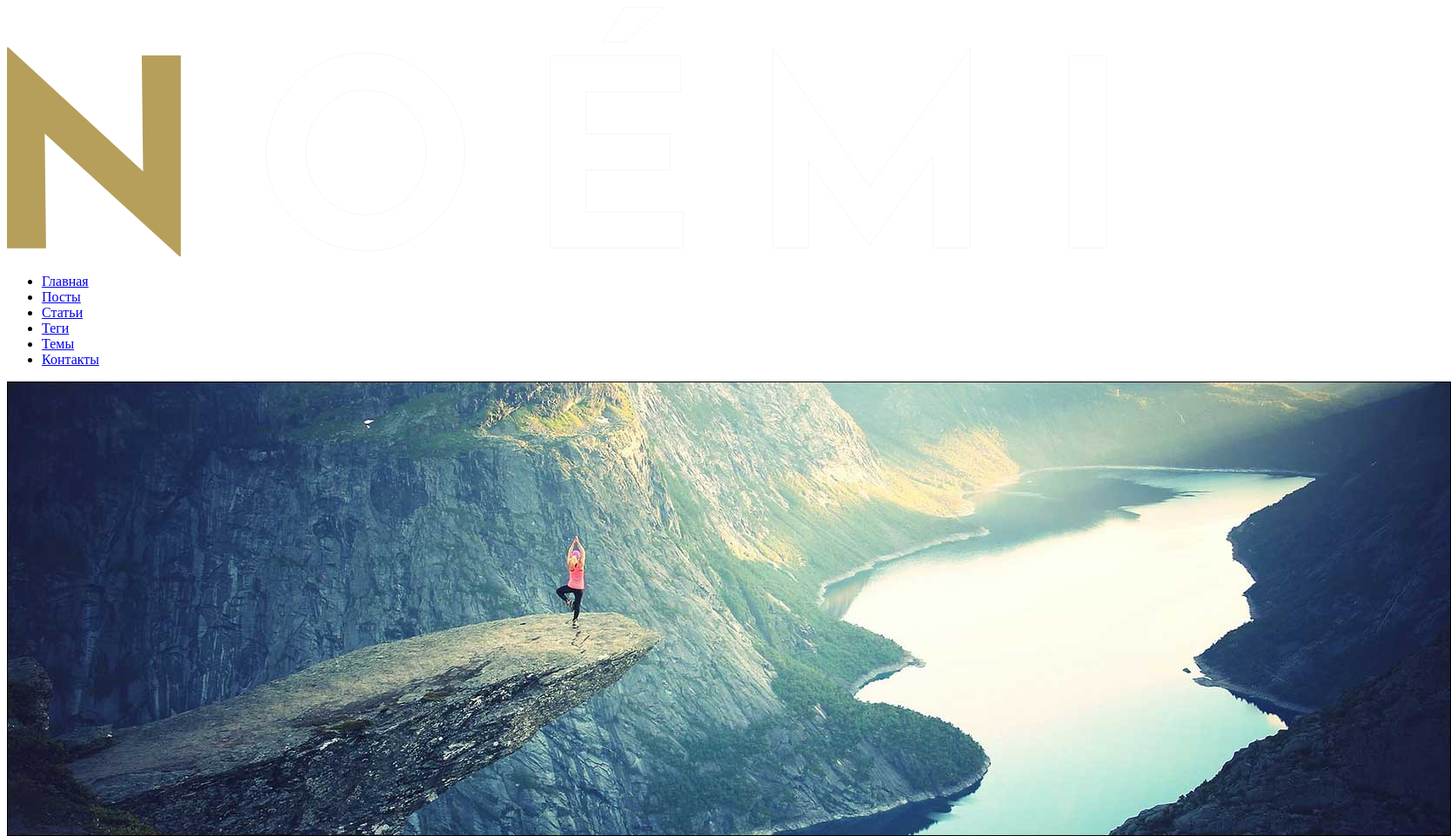
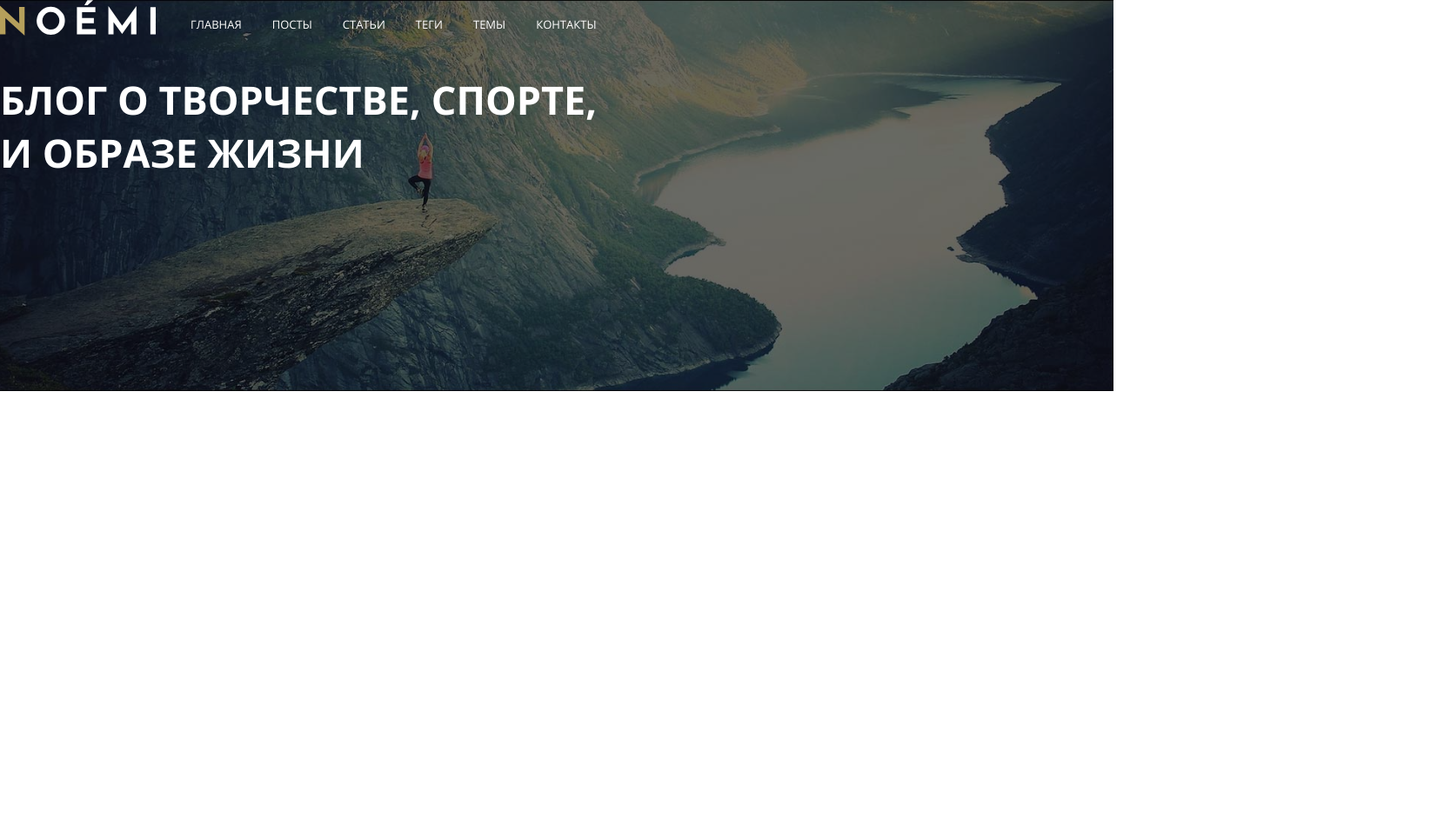
Before and after one commit to Alan-Le-web/html_coursework, a plain HTML site: page index.html in a window 1280 px wide. Shown: the top 962 px of the page at 87% size, 1668 px wide, since content can reach past the window. After the commit the page ends 800 px from the top, so only its background shows below. Drawn offline with Linux system fonts and the light colour scheme.

Commit message:
обновил css

```diff
--- a/css/style.css
+++ b/css/style.css
@@ -1,4 +1,112 @@
-h1{
-	color:darkred;
-	border: 1px,solid, black;
+body {
+	margin: 0;
+	font-family: "OpenSans", sans-serif;
 }
+
+@font-face {
+	font-family: 'OpenSans';
+	src: url('../fonts/OpenSans-Regular.woff2') format('woff2'),
+		url('../fonts/OpenSans-Regular.woff') format('woff'),
+		url('../fonts/OpenSans-Regular.ttf') format('tff');
+	font-weight: normal;
+	font-style: normal;
+}
+
+@font-face {
+	font-family: 'OpenSans';
+	src: url('../fonts/OpenSans-Bold.woff2') format('woff2'),
+		url('../fonts/OpenSans-Bold.woff') format('woff'),
+		url('../fonts/OpenSans-Bold.ttf') format('ttf');
+	font-weight: bold;
+	font-style: normal;
+}
+
+.header_menu {
+	display: flex;
+	/* align-items: center; */
+	z-index: 3;
+	position: relative;
+}
+
+.header_menu-list {
+	list-style-type: none;
+	display: flex;
+	/* padding-top: 45px; */
+
+}
+
+.header_menu-list-item {
+	padding: 0 35px 0 0;
+
+}
+
+.header_menu-logo {
+	width: 179px;
+	height: 41px;
+}
+
+.header_menu-logo-link {
+	text-decoration: none;
+}
+
+.header_menu-link {
+	text-transform: uppercase;
+	text-decoration: none;
+	font-size: 13px;
+	color: white;
+}
+
+.header_menu-link:hover {
+	text-decoration: underline;
+	font-size: 13px;
+	color: white;
+}
+
+.header_pagetitle {
+	display: flex;
+	color: white;
+	font-size: 45px;
+	/* text-align: center; */
+	text-transform: uppercase;
+	position: relative;
+	/* justify-content: center; */
+	z-index: 3;
+}
+
+.header {
+	margin: 0;
+	height: 450px;
+	background-size: cover;
+	color: #fff;
+	/* text-align: center; */
+	/* align-items: center; */
+	/* justify-content: center; */
+	box-sizing: border-box;
+	position: relative;
+	background-repeat: no-repeat;
+	background-position: center center;
+}
+
+.header::after {
+	content: '';
+	display: block;
+	position: absolute;
+	background-color: rgba(6, 6, 6, 0.6);
+	left: 0;
+	right: 0;
+	bottom: 0;
+	top: 0;
+
+	z-index: 2;
+}
+
+.header_bg_image {
+	position: absolute;
+	left: 0;
+	top: 0;
+	width: 100%;
+	height: 450px;
+	object-fit: cover;
+	object-position: center;
+	z-index: 1;
+}
```
